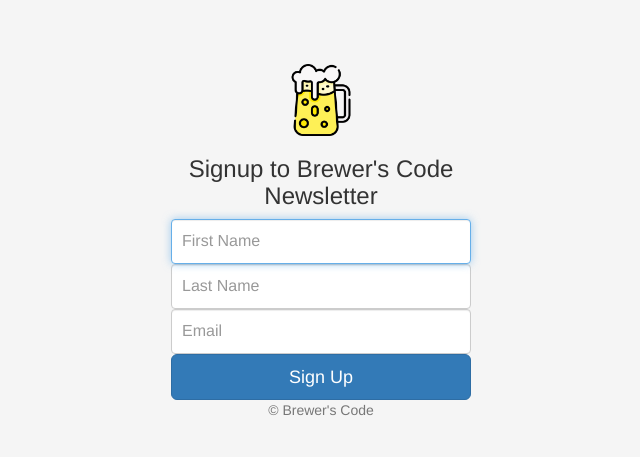
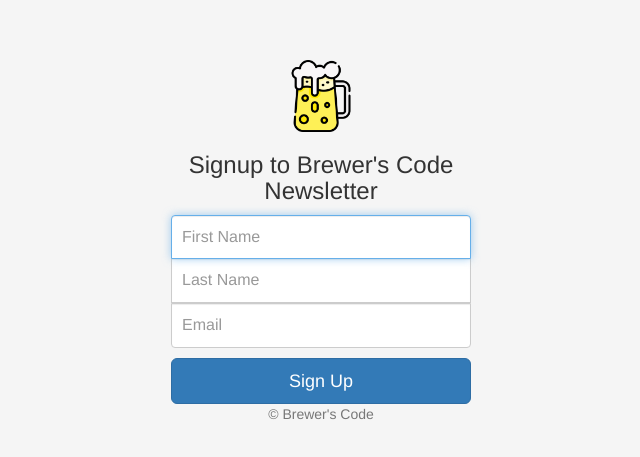
Before and after one commit to joseacb144/Newsletter-Signup, a website: page signup.html in a window 1280 px wide. Shown: the part 153-610 px from the top of the page, without its empty margins (319-959 px from the left). Drawn offline with nearby package versions, Linux system fonts and the light colour scheme.

Commit message:
Update to app.js to console log the request items (fName, lName, email). Also, update the html file.

```diff
--- a/styles.css
+++ b/public/css/styles.css
@@ -32,7 +32,7 @@
 .form-signin .form-control:focus {
   z-index: 2;
 }
-.top
+.top{
   margin-bottom: -1px;
   border-bottom-right-radius: 0;
   border-bottom-left-radius: 0;
@@ -42,7 +42,7 @@
   border-radius: 0;
 }
 
-.bottom
+.bottom{
   margin-bottom: 10px;
   border-top-left-radius: 0;
   border-top-right-radius: 0;
--- a/signup.html
+++ b/signup.html
@@ -44,18 +44,18 @@
     }
   </style>
   <!-- Custom styles for this template -->
-  <link href="styles.css" rel="stylesheet">
+  <link href="css/styles.css" rel="stylesheet">
 </head>
 
 
 <body class="text-center">
-  <form class="form-signin">
+  <form action="/" class="form-signin" method="POST">
     <img class="mb-4" src="images/beer-mug.png" alt="" width="72" height="72">
     <h1 class="h3 mb-3 font-weight-normal">Signup to Brewer's Code Newsletter</h1>
 
-    <input type="text" class="form-control top" placeholder="First Name" required autofocus>
-    <input type="text" class="form-control middle " placeholder="Last Name" required>
-    <input type="email" id="inputPassword bottom" class="form-control" placeholder="Email" required>
+    <input type="text" name="fName" class="form-control top" placeholder="First Name" required autofocus>
+    <input type="text" name="lName" class="form-control middle " placeholder="Last Name" required>
+    <input type="email" name="email" class="form-control bottom" placeholder="Email" required>
 
     <button class="btn btn-lg btn-primary btn-block" type="submit">Sign Up</button>
     <p class="mt-5 mb-3 text-muted">&copy; Brewer's Code</p>
```
Also changed, not shown: app.js (+17 -1 lines), public/images/beer-mug.png (renamed from images/beer-mug.png).
